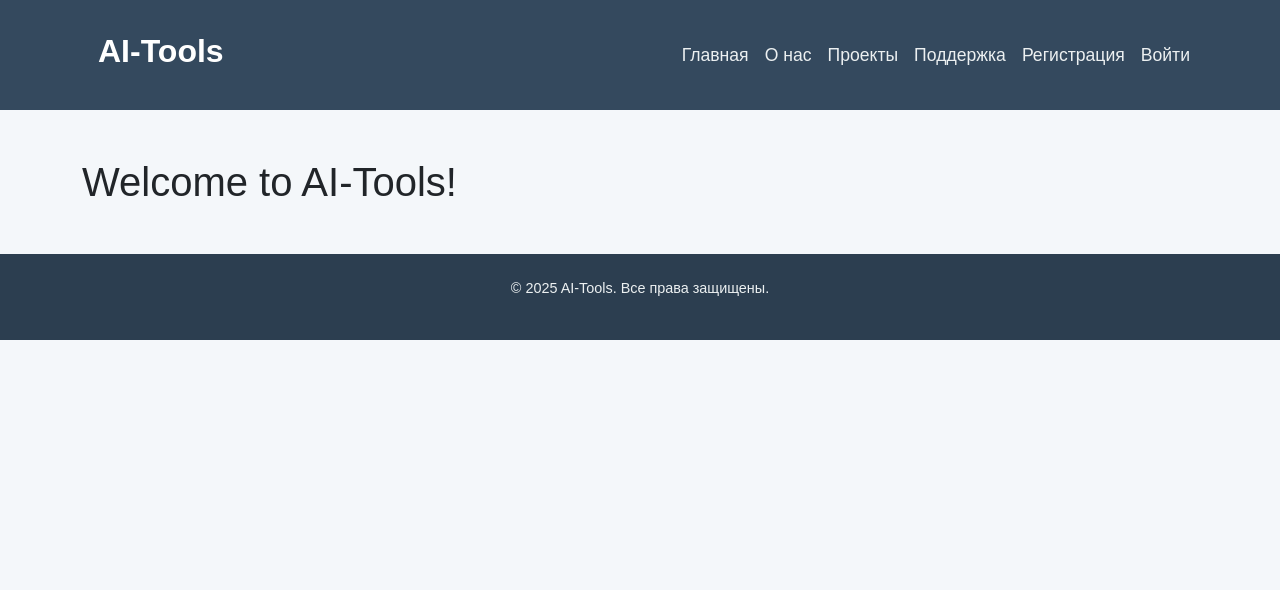
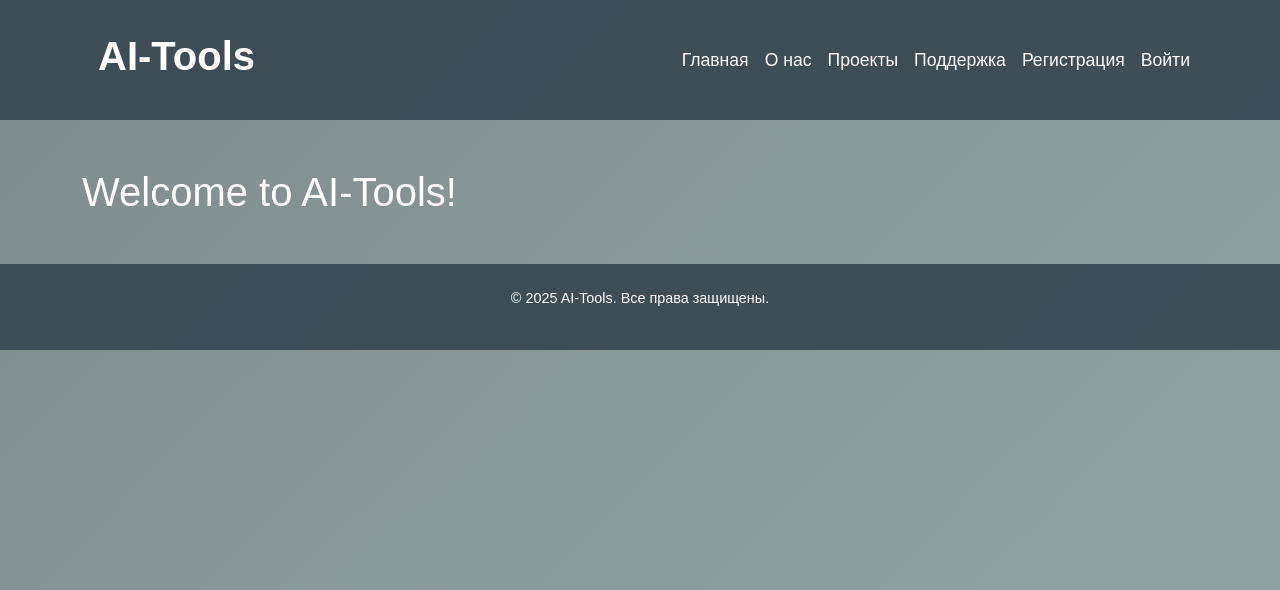
Before and after one commit to Narek12345/AI-Tools, a Django app: page / in a window 1280 px wide. Shown: the top 590 px of the page. Run offline with Django 5.2, Linux system fonts and the light colour scheme.

Commit message:
Chose a beautiful color for the site.

```diff
--- a/core/static/core/base.css
+++ b/core/static/core/base.css
@@ -1,30 +1,33 @@
 /* Изменения фона и стилей */
 body {
-    background-color: #f4f7fa;
+    background: linear-gradient(135deg, #7F8C8D, #95A5A6); /* Мягкий серо-синий градиент */
     font-family: 'Arial', sans-serif;
+    background-attachment: fixed;
+    background-size: cover;
+    color: #ffffff; /* Белый текст для контраста */
 }
 
 header {
-    background-color: #34495e;
+    background-color: rgba(54, 69, 79, 0.9); /* Темно-синий с прозрачностью */
 }
 
 header h1 {
-    font-size: 2rem;
+    font-size: 2.5rem;
     font-weight: 700;
 }
 
 .nav-item .nav-link {
-    color: #ecf0f1 !important;
+    color: #ffffff !important;
     font-size: 1.1rem;
 }
 
 .nav-item .nav-link:hover {
-    color: #f39c12 !important;
+    color: #F39C12 !important; /* Теплый желтый акцент при наведении */
 }
 
 footer {
-    background-color: #2c3e50;
-    color: #ecf0f1;
+    background-color: rgba(54, 69, 79, 0.9); /* Прозрачный темно-синий футер */
+    color: #ffffff;
 }
 
 .footer-text {
@@ -39,7 +42,7 @@ footer {
 
 @media (max-width: 768px) {
     header h1 {
-        font-size: 1.5rem;
+        font-size: 1.8rem;
     }
 
     .nav-item .nav-link {
@@ -49,5 +52,5 @@ footer {
 
 /* Анимация для кнопки hamburger */
 .navbar-toggler-icon {
-    background-color: #f39c12; /* Цвет иконки кнопки */
+    background-color: #F39C12; /* Теплый желтый для иконки кнопки */
 }
```
